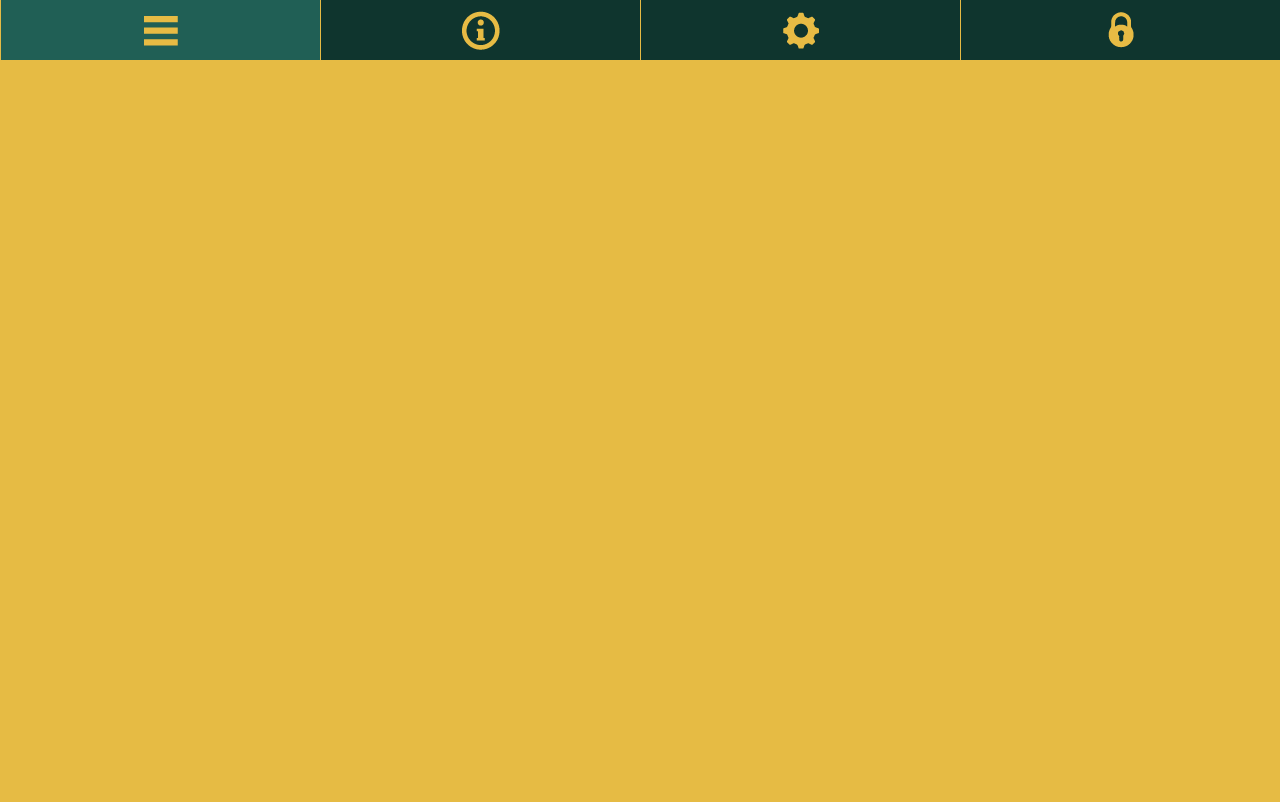
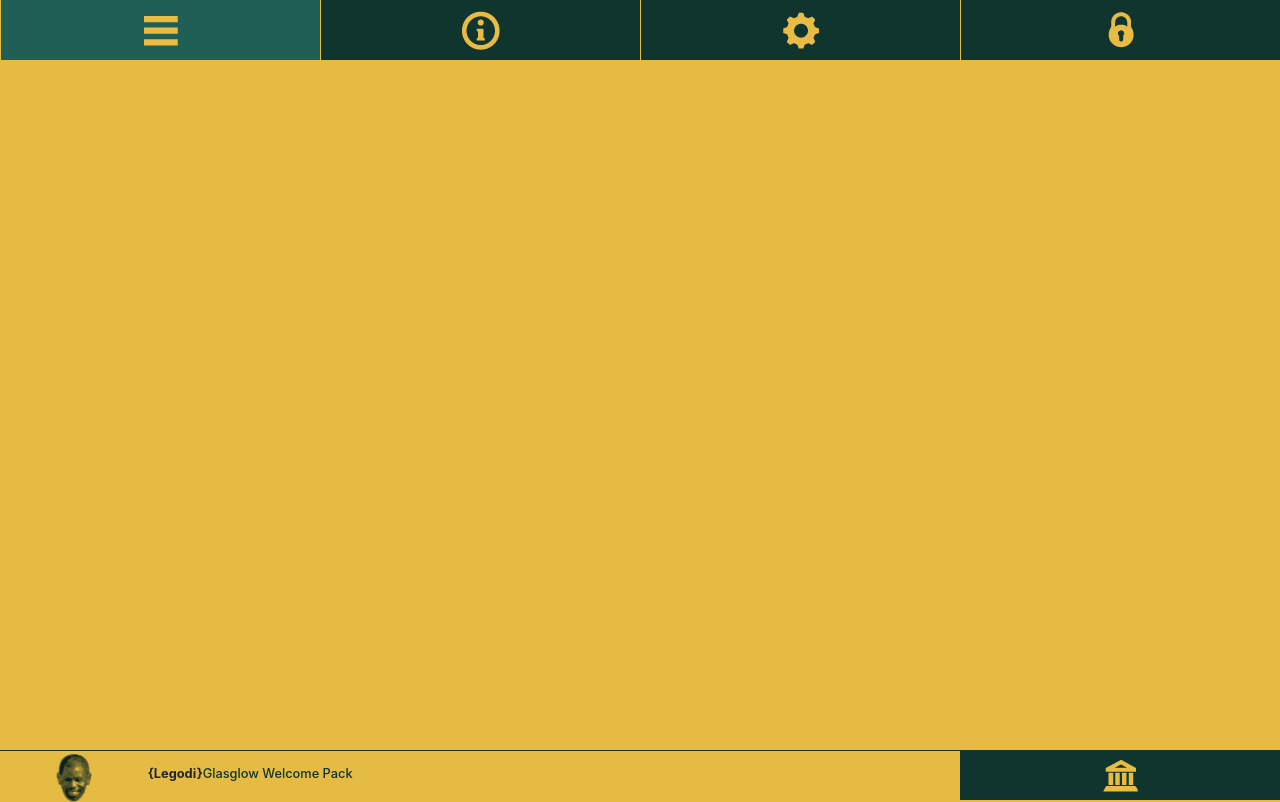
Before and after one commit to CodeYourFuture/legodi, a React (Create React App) app in the folder client/: page / in a window 1280 px wide. Built offline with nearby package versions, Linux system fonts and the light colour scheme; no server answers.

Commit message:
Create a Footer component (#96)
* Create a Footer component

* Remove footer route and fix the indentation in the CSS

```diff
--- /dev/null
+++ b/client/src/components/Footer/Footer.js
@@ -0,0 +1,19 @@
+import React from 'react';
+import './footer.css';
+
+function Footer() {
+    return (
+        <div className="footer">
+            <div className="footer-continer">
+                <span className='img'>
+                    <img src="/icons/logo_footer.png" />
+                </span>
+                <h5> <strong>{'{Legodi}'}</strong><span className="footer-text">Glasglow Welcome Pack</span> </h5>
+            </div>
+            <div className="footer-icon">
+                <img src="/icons/menu-glasgow.png" />
+            </div>
+        </div>)
+}
+
+export default Footer
--- /dev/null
+++ b/client/src/components/Footer/footer.css
@@ -0,0 +1,43 @@
+.footer {
+    display: flex;
+    flex-direction: row;
+    background: #e6bb44;
+    position: absolute;
+    bottom: 0;
+    width: 100%;
+    height: 50px;
+    border-top: .1em solid #0f352e;
+}
+
+.footer-continer {
+    width: 75%;
+    display: flex;
+    flex-direction: row;
+    align-items: center;
+    padding-top: .3em;
+}
+
+.footer-continer .img {
+    width: 15%;
+    display: flex;
+    justify-content: center;
+    padding-left: .2em;
+}
+
+.footer-continer h5 {
+    width: 85%;
+    font-size: .8em;
+    padding-left: .3em;
+}
+
+.footer-icon {
+    width: 25%;
+    background: #0f352e;
+    display: flex;
+    justify-content: center;
+    align-items: center;
+}
+
+.footer-text {
+    color: #0f352e;
+}
--- a/client/src/components/Menu/menu.js
+++ b/client/src/components/Menu/menu.js
@@ -35,7 +35,6 @@ class Menu extends Component {
         </ul>
         {this.dropMenuShow()}
       </nav>
-
     )
   }
 }
--- a/client/src/containers/App/App.js
+++ b/client/src/containers/App/App.js
@@ -2,6 +2,7 @@ import React, { Component } from 'react';
 import './App.css';
 import Menu from '../../components/Menu/menu.js'
 import About from '../../components/About/about.js'
+import Footer from '../../components/Footer/Footer.js'
  import { BrowserRouter as Router, Route } from "react-router-dom";
 import CategoriesOverview from "../../components/Categories/CategoriesOverview/CategoriesOverview"
 import SingleArticle from "../../containers/SingleArticle/SingleArticle";
@@ -15,13 +16,13 @@ class App extends Component {
       <Router>
         <div>
           <Menu />
-
           <Route exact path="/" component={CategoriesOverview} />
           <Route path="/about" component={About} />
           <Route path="/settings" component={Setting} />
           <Route path="/categories" exact component={CategoriesOverview} />
           <Route path="/articles/:articleId" component={SingleArticle} />
           <Route path="/categories/:categoryId" component={SingleCategory} />
+          <Footer />
         </div>
       </Router>
     );
```
Also changed, not shown: client/src/components/Menu/menu.css (line endings or trailing spaces).
